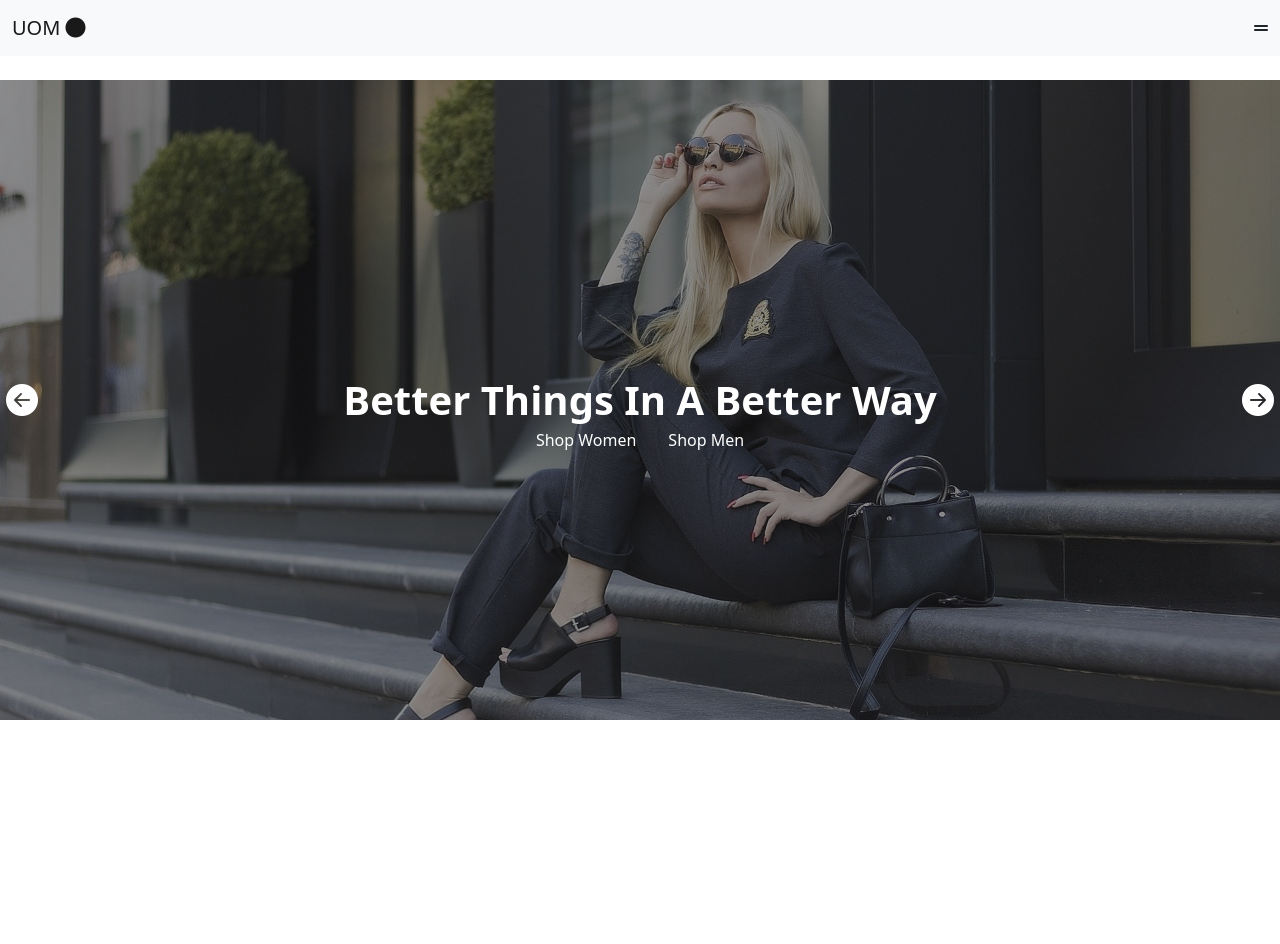
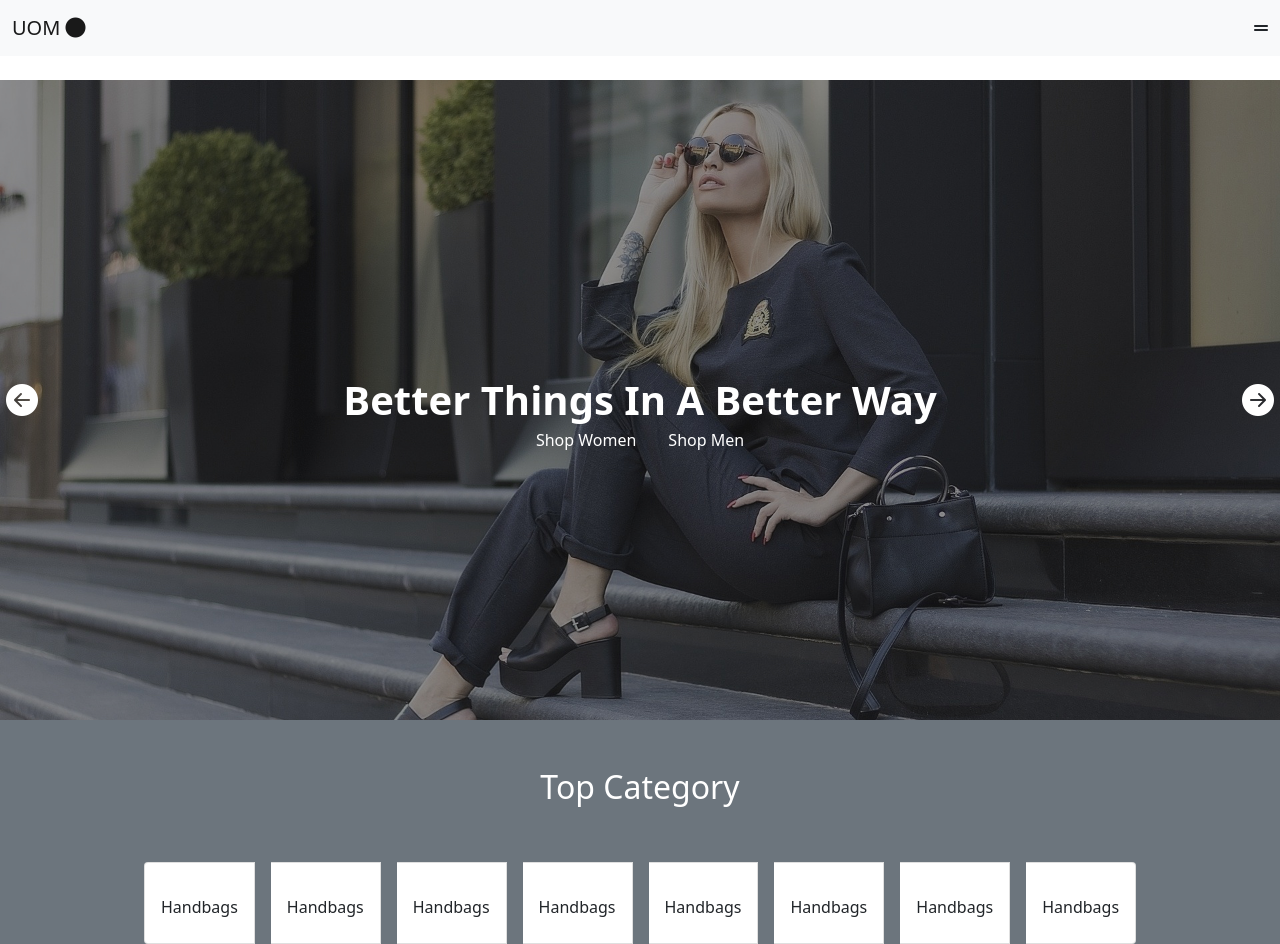
Before and after one commit to TheWalkingDead546/ReactUomoapp, a React (Create React App) app: page / in a window 1280 px wide. Before the commit the page ends 800 px from the top, so only its background shows below. Built offline with nearby package versions, Linux system fonts and the light colour scheme.

Commit message:
made rough top categories section

```diff
--- a/src/App.js
+++ b/src/App.js
@@ -3,12 +3,15 @@ import Navbar from './components/Navbar/Navbar'
 import { BrowserRouter as Router, Routes, Route } from 'react-router-dom'
 import './App.css'
 import Hero from "./components/Hero/Hero";
+import ProductContainer from "./components/ProductContainer/ProductContainer";
+import TopCategory from "./components/TopCategory/TopCategory";
 
 function App() {
   return (
     <>
         <Navbar />
-      <Hero />
+        <Hero />
+        <TopCategory />
     </>
   )
 }
--- /dev/null
+++ b/src/components/Category/Category.jsx
@@ -0,0 +1,8 @@
+export default function Category({name}){
+    return (
+        <li className={"list-group-item mx-2"}>
+            <img src="" alt=""/>
+            <p>{name}</p>
+        </li>
+    )
+}
--- /dev/null
+++ b/src/components/ProductContainer/ProductContainer.jsx
@@ -0,0 +1,14 @@
+export default function ProductContainer( {children , heading , isGray}  ){
+    const bgClass = isGray ? "bg-secondary" : "bg-white";
+    const textColor = isGray ? "text-white" : "text-dark";
+
+    return  (
+        <section className={bgClass + " container-fluid text-center"}>
+            <h2 className={textColor + " pt-5"}>{heading}</h2>
+            <ul className="list-group list-group-horizontal justify-content-center pt-5">
+                {children}
+            </ul>
+        </section>
+    )
+
+}
--- /dev/null
+++ b/src/components/TopCategory/TopCategory.jsx
@@ -0,0 +1,19 @@
+import ProductContainer from "../ProductContainer/ProductContainer";
+import Category from "../Category/Category";
+
+export default function TopCategory(){
+
+    return (
+        <ProductContainer isGray={true} heading={"Top Category"} style={""} >
+            <Category name={"Handbags"} />
+            <Category name={"Handbags"} />
+            <Category name={"Handbags"} />
+            <Category name={"Handbags"} />
+            <Category name={"Handbags"} />
+            <Category name={"Handbags"} />
+            <Category name={"Handbags"} />
+            <Category name={"Handbags"} />
+        </ProductContainer>
+    )
+
+}
```
Also changed, not shown: public/images/1.jpeg (added), public/images/slider51.jpg (added).
